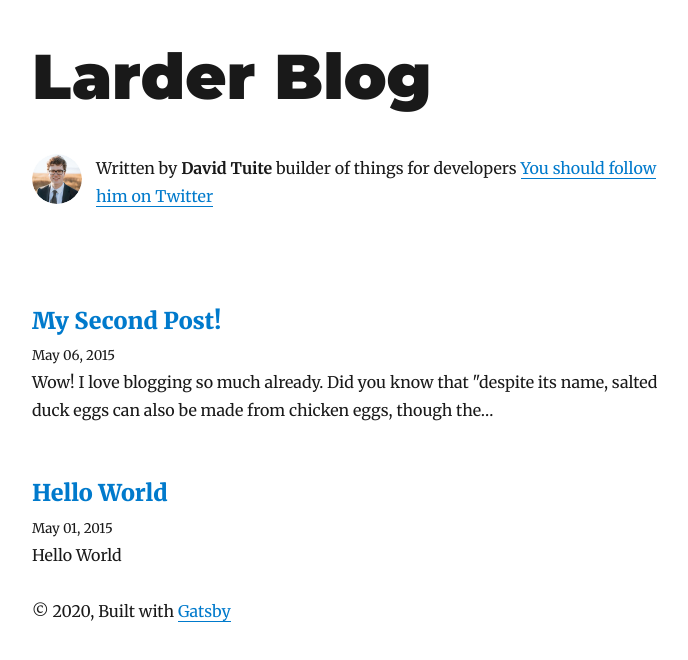
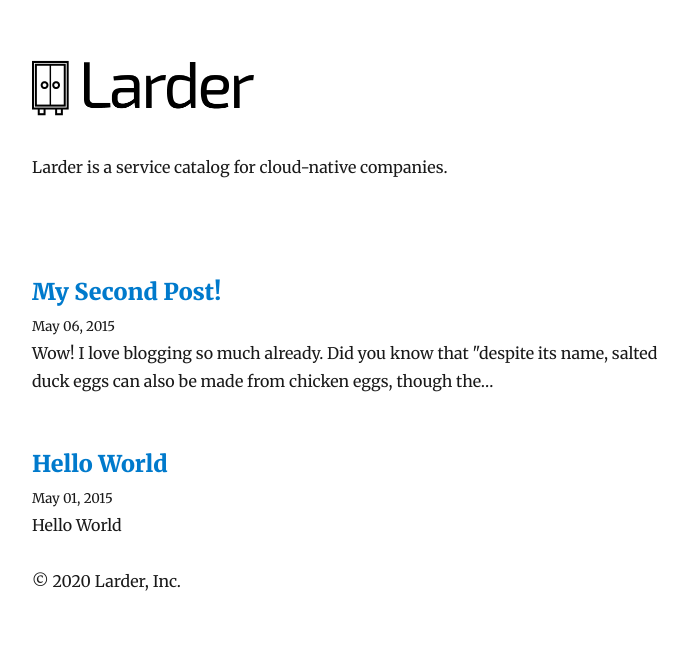
Before and after one commit to RoadieHQ/upstage-blog, a Gatsby site: page / in a window 1280 px wide. Shown: the whole page, without its empty margins (293-981 px from the left). Built offline with nearby package versions, Linux system fonts and the light colour scheme; Gatsby itself is replaced by a stand-in of ours; some packages are replaced by stand-ins of ours.

Commit message:
Add a logo to the header

```diff
--- a/gatsby-config.js
+++ b/gatsby-config.js
@@ -6,6 +6,7 @@ module.exports = {
       summary: `builder of things for developers`,
     },
     description: `Microservice observability for SREs and Ops`,
+    bio: 'Larder is a service catalog for cloud-native companies.',
     siteUrl: `https://larder.dev`,
     social: {
       twitter: `LarderHQ`,
--- a/src/components/bio.js
+++ b/src/components/bio.js
@@ -17,33 +17,13 @@ const useStyles = createUseStyles({
     display: `flex`,
     marginBottom: rhythm(2.5),
   },
-
-  image: {
-    marginRight: rhythm(1 / 2),
-    marginBottom: 0,
-    minWidth: 50,
-    borderRadius: `100%`,
-  },
 });
 
 const QUERY = graphql`
   query BioQuery {
-    avatar: file(absolutePath: { regex: "/profile-pic.jpg/" }) {
-      childImageSharp {
-        fixed(width: 50, height: 50) {
-          ...GatsbyImageSharpFixed
-        }
-      }
-    }
     site {
       siteMetadata {
-        author {
-          name
-          summary
-        }
-        social {
-          twitter
-        }
+        bio
       }
     }
   }
@@ -51,25 +31,12 @@ const QUERY = graphql`
 
 const Bio = () => {
   const data = useStaticQuery(QUERY);
-  const { author, social } = data.site.siteMetadata;
+  const { bio } = data.site.siteMetadata;
   const classes = useStyles();
 
   return (
     <div className={classes.root}>
-      <Image
-        fixed={data.avatar.childImageSharp.fixed}
-        alt={author.name}
-        className={classes.image}
-        imgStyle={{
-          borderRadius: `50%`,
-        }}
-      />
-
-      <p>
-        Written by <strong>{author.name}</strong> {author.summary}
-        {` `}
-        <a href={`https://twitter.com/${social.twitter}`}>You should follow him on Twitter</a>
-      </p>
+      <p>{bio}</p>
     </div>
   );
 };
--- a/src/components/layout.js
+++ b/src/components/layout.js
@@ -2,15 +2,9 @@ import React from 'react';
 import { Link } from 'gatsby';
 import { createUseStyles } from 'react-jss';
 
-import { rhythm, scale } from '../utils/typography';
+import { rhythm } from '../utils/typography';
 
 const useStyles = createUseStyles({
-  h1: {
-    ...scale(1.5),
-    marginBottom: rhythm(1.5),
-    marginTop: 0,
-  },
-
   h3: {
     fontFamily: `Montserrat, sans-serif`,
     marginTop: 0,
@@ -27,39 +21,57 @@ const useStyles = createUseStyles({
     maxWidth: rhythm(24),
     padding: `${rhythm(1.5)} ${rhythm(3 / 4)}`,
   },
+
+  logoText: {
+    display: 'none',
+  },
+
+  logoLink: {
+    height: '100%',
+    width: '100%',
+    display: 'block',
+    textDecoration: 'none',
+    outline: 'none',
+    boxShadow: 'none',
+  },
+
+  logoContainer: {
+    backgroundImage: 'url("/logo/name-and-mark-476x173-1x.png")',
+    backgroundRepeat: 'no-repeat',
+    backgroundSize: 'contain',
+    marginBottom: 24,
+  },
 });
 
 const Layout = ({ location, title, children }) => {
-  const rootPath = `${__PATH_PREFIX__}/`;
   let header;
   const classes = useStyles();
+  const rootPath = `${__PATH_PREFIX__}/`;
 
-  if (location.pathname === rootPath) {
-    header = (
-      <h1 className={classes.h1}>
-        <Link className={classes.Link} to={`/`}>
-          {title}
-        </Link>
-      </h1>
-    );
-  } else {
-    header = (
-      <h3 className={classes.h3}>
-        <Link className={classes.Link} to={`/`}>
-          {title}
-        </Link>
-      </h3>
-    );
+  const logoContainerStyles = {
+    height: 173 / 2,
+    width: 476 / 2,
+  };
+
+  if (location.pathname !== rootPath) {
+    logoContainerStyles.height = logoContainerStyles.height / 2;
+    logoContainerStyles.width = logoContainerStyles.width / 2;
   }
+
+  header = (
+    <div className={classes.logoContainer} style={logoContainerStyles}>
+      <Link to="/" className={classes.logoLink}>
+        <h1 className={classes.logoText}>{title}</h1>
+      </Link>
+    </div>
+  );
 
   return (
     <div className={classes.root}>
       <header>{header}</header>
       <main>{children}</main>
       <footer>
-        © {new Date().getFullYear()}, Built with
-        {` `}
-        <a href="https://www.gatsbyjs.org">Gatsby</a>
+        © {new Date().getFullYear()} Larder, Inc.
       </footer>
     </div>
   );
--- a/src/pages/index.tsx
+++ b/src/pages/index.js
@@ -1,35 +1,11 @@
-// Gatsby supports TypeScript natively!
 import React from 'react';
-import { PageProps, Link, graphql } from 'gatsby';
+import { Link, graphql } from 'gatsby';
 import { createUseStyles } from 'react-jss';
 
 import Bio from '../components/bio';
 import Layout from '../components/layout';
 import SEO from '../components/seo';
 import { rhythm } from '../utils/typography';
-
-type Data = {
-  site: {
-    siteMetadata: {
-      title: string;
-    };
-  };
-  allMarkdownRemark: {
-    edges: {
-      node: {
-        excerpt: string;
-        frontmatter: {
-          title: string;
-          date: string;
-          description: string;
-        };
-        fields: {
-          slug: string;
-        };
-      };
-    }[];
-  };
-};
 
 const useStyles = createUseStyles({
   Link: {
@@ -41,7 +17,7 @@ const useStyles = createUseStyles({
   },
 });
 
-const BlogIndex = ({ data, location }: PageProps<Data>) => {
+const BlogIndex = ({ data, location }) => {
   const siteTitle = data.site.siteMetadata.title;
   const posts = data.allMarkdownRemark.edges;
   const classes = useStyles();
@@ -50,6 +26,7 @@ const BlogIndex = ({ data, location }: PageProps<Data>) => {
     <Layout location={location} title={siteTitle}>
       <SEO title="All posts" />
       <Bio />
+
       {posts.map(({ node }) => {
         const title = node.frontmatter.title || node.fields.slug;
         return (
```
Also changed, not shown: content/assets/profile-pic.jpg (deleted), static/logo/name-and-mark-476x173-1x.png (added).
